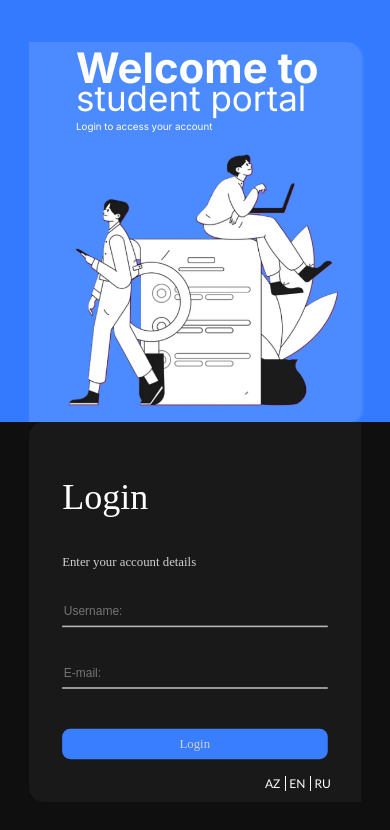
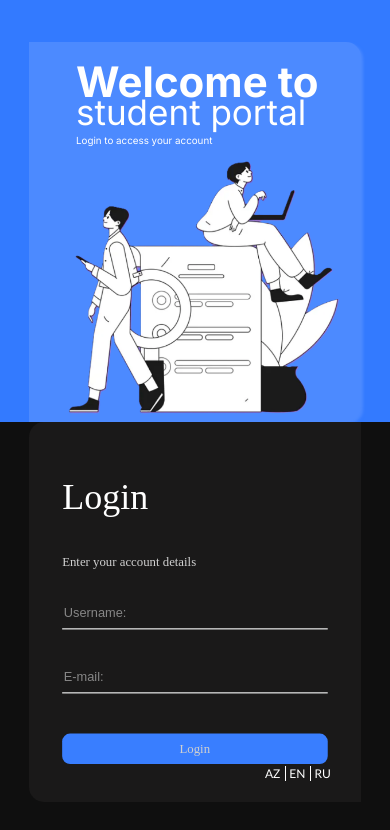
Before and after one commit to Togrul302007/Student-Portfolio-Login-Page-new, a plain HTML site: page index.html in a window 390 px wide. Drawn offline with nearby package versions, Linux system fonts and the light colour scheme; a web font is replaced by a local one.

Commit message:
Update style.css

```diff
--- a/style.css
+++ b/style.css
@@ -86,6 +86,7 @@ body{
 }
 .inner_part1 input::placeholder{
     font-size: 15px;
+    color: #b6b6b6b2;
 }
 .inner_part1 input:focus {
     outline: none;
@@ -570,6 +571,9 @@ header{
             .inner_part2{
                 transform: scale(.7);
             }
+            .k2{
+                margin-top: 5px;
+            }
             .part1-1{
                 align-items: start;
                 box-shadow: none;
@@ -586,12 +590,21 @@ header{
                 justify-content: center;
                 align-items: end;
             }
+            .inner_part1 input::placeholder{
+                font-size: 16px;
+            }
+            .inner_part1 input{
+                font-size: 16px;
+            }
             .image{
-                margin-top: 20px;
+                margin-top: 10px;
             }
             .diller{
                 font-size: 12px;
-                bottom: 10px;
+                bottom: 20px;
+            }
+            .yazii{
+                margin-top: 20px;
             }
         }
         @media(max-width:760px){
```
